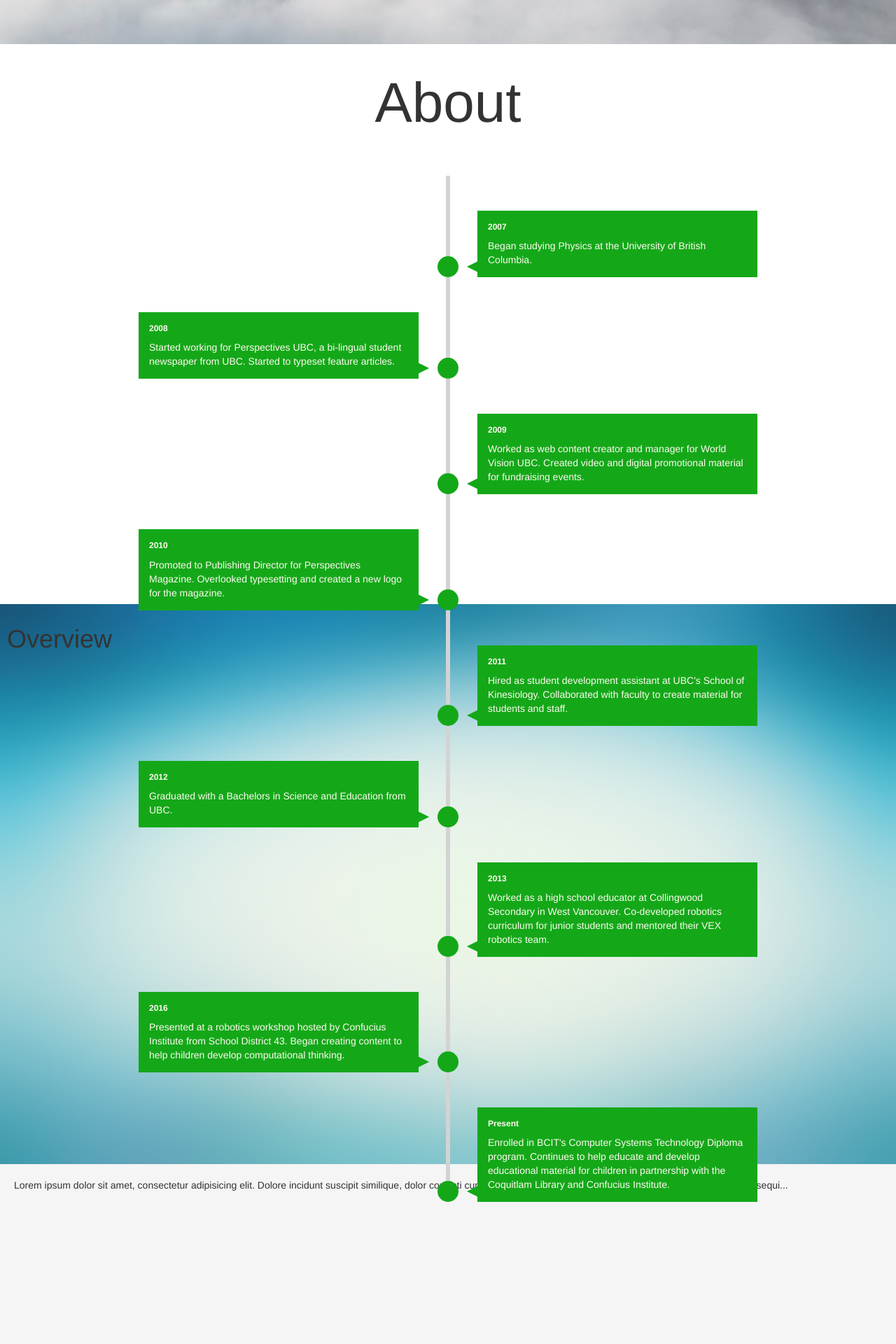
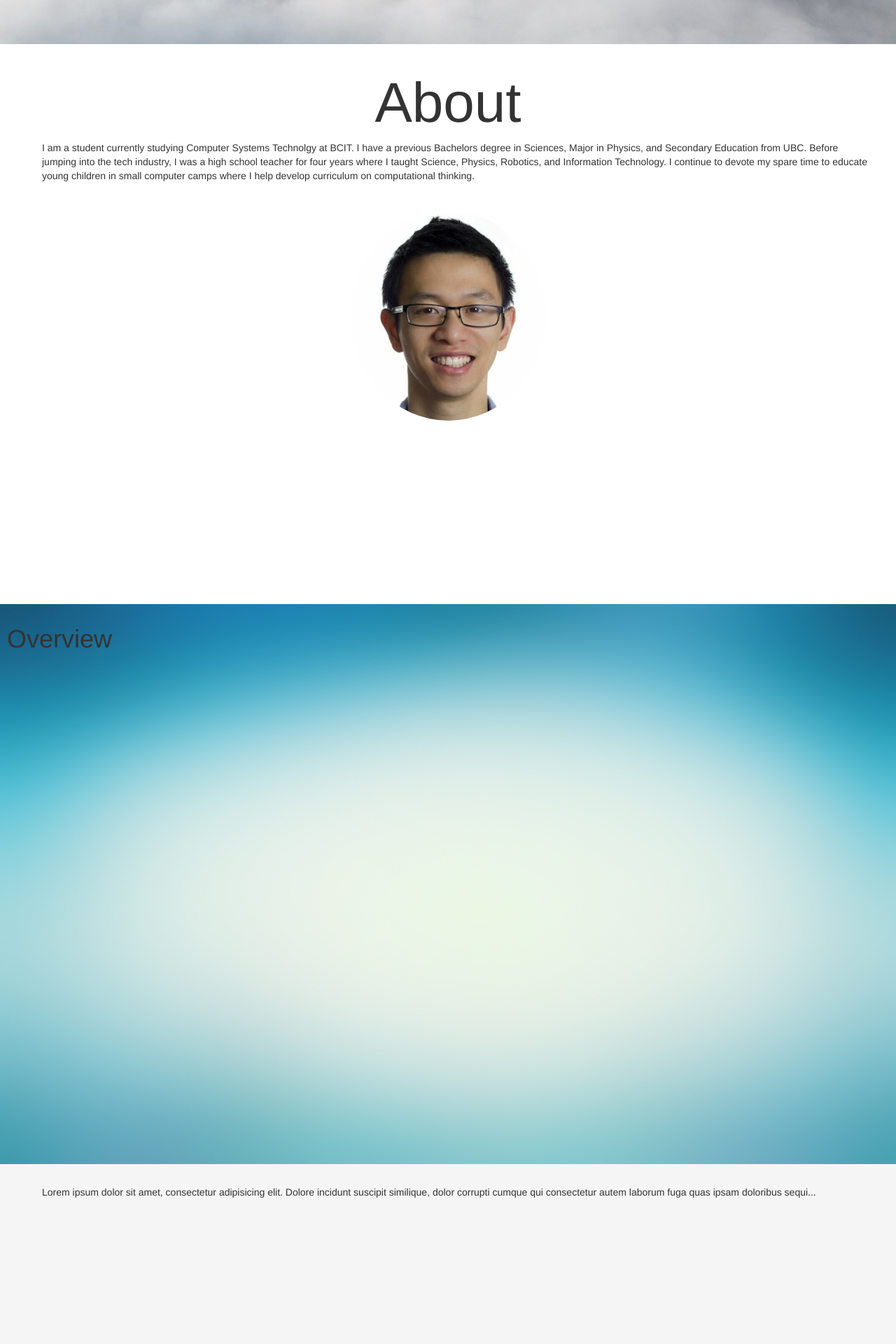
Before and after one commit to hchho/henryho.github.io, a PHP site: page / in a window 1280 px wide. Shown: the part 737-2657 px from the top of the page at 70% size. Run offline with PHP 8.4, Linux system fonts and the light colour scheme; some libraries are stand-ins or nearby versions.

Commit message:
Removed animation and placed static text

```diff
--- a/css/custom.css
+++ b/css/custom.css
@@ -1,5 +1,6 @@
-body, html, main, div.section {
+body, html, main, div:not(#about) {
     /* important */
+/*    min-height: 100%;*/
     height: 100%;
     margin: 0;
 }
@@ -14,6 +15,14 @@ h1#title {
     /* position: absolute; */
     top: 40%;
     font-size: 80px;
+}
+
+p {
+    margin: 10px 10px 40px 40px;
+}
+img {
+    display: block;
+    margin: 0 auto;
 }
 
 .cd-fixed-bg {
@@ -51,156 +60,3 @@ h1#title {
 .cd-color-2 {
     background-color: whitesmoke;
 }
-
-/*
-Timeline CSS style from George Martsoukos
-https://webdesign.tutsplus.com/tutorials/building-a-vertical-timeline-with-css-and-a-touch-of-javascript--cms-26528
-*/
-
-/* INTRO SECTION
-–––––––––––––––––––––––––––––––––––––––––––––––––– */
-
-
-.overview {
-    text-align: center;
-}
-
-/* TIMELINE
-–––––––––––––––––––––––––––––––––––––––––––––––––– */
-
-.timeline ul {
-    background: #e97162;
-    background: white;
-    padding: 50px 0;
-    color: floralwhite;
-}
-
-.timeline ul li {
-    list-style-type: none;
-    position: relative;
-    width: 6px;
-    margin: 0 auto;
-    padding-top: 50px;
-    background: lightgrey;
-}
-
-.timeline ul li::after {
-    content: '';
-    position: absolute;
-    left: 50%;
-    bottom: 0;
-    transform: translateX(-50%);
-    width: 30px;
-    height: 30px;
-    border-radius: 50%;
-    background: inherit;
-}
-
-.timeline ul li div {
-    position: relative;
-    bottom: 0;
-    width: 400px;
-    padding: 15px;
-    background: #14a819;
-}
-
-.timeline ul li div::before {
-    content: '';
-    position: absolute;
-    bottom: 7px;
-    width: 0;
-    height: 0;
-    border-style: solid;
-}
-
-.timeline ul li:nth-child(odd) div {
-    left: 45px;
-}
-
-.timeline ul li:nth-child(odd) div::before {
-    left: -15px;
-    border-width: 8px 16px 8px 0;
-    border-color: transparent #14a819 transparent transparent;
-}
-
-.timeline ul li:nth-child(even) div {
-    left: -439px;
-}
-
-.timeline ul li:nth-child(even) div::before {
-    right: -15px;
-    border-width: 8px 0 8px 16px;
-    border-color: transparent transparent transparent #14a819;
-}
-
-time {
-    display: block;
-    font-size: 1.2rem;
-    font-weight: bold;
-    margin-bottom: 8px;
-}
-
-
-/* EFFECTS
-–––––––––––––––––––––––––––––––––––––––––––––––––– */
-
-.timeline ul li::after {
-    transition: background .5s ease-in-out;
-}
-
-.timeline ul li.in-view::after {
-    background: #14a819;
-}
-
-.timeline ul li div {
-    visibility: hidden;
-    opacity: 0;
-    transition: all .5s ease-in-out;
-}
-
-.timeline ul li:nth-child(odd) div {
-    transform: translate3d(200px, 0, 0);
-}
-
-.timeline ul li:nth-child(even) div {
-    transform: translate3d(-200px, 0, 0);
-}
-
-.timeline ul li.in-view div {
-    transform: none;
-    visibility: visible;
-    opacity: 1;
-}
-
-
-/* GENERAL MEDIA QUERIES
-–––––––––––––––––––––––––––––––––––––––––––––––––– */
-
-@media screen and (max-width: 900px) {
-    .timeline ul li div {
-        width: 225px;
-    }
-    .timeline ul li:nth-child(even) div {
-        left: -289px;
-        /*250+45-6*/
-    }
-}
-
-@media screen and (max-width: 600px) {
-    .timeline ul li {
-        margin-left: 20px;
-    }
-    /*
-    .timeline ul li div {
-    width: calc(100vw - 91px);
-}
-    */
-    .timeline ul li:nth-child(even) div {
-        left: 45px;
-    }
-    .timeline ul li:nth-child(even) div::before {
-        left: -15px;
-        border-width: 8px 16px 8px 0;
-        border-color: transparent #14a819 transparent transparent;
-    }
-}
--- a/index.html
+++ b/index.html
@@ -7,6 +7,7 @@
         <link rel="stylesheet" type="text/css" href="css/custom.css" />
         <script src="https://raw.githubusercontent.com/jquery-backstretch/jquery-backstretch/master/jquery.backstretch.min.js"></script>
         <script src="https://ajax.googleapis.com/ajax/libs/jquery/2.2.1/jquery.min.js"></script>
+        <meta name="viewport" content="width=device-width, initial-scale=1">
     </head>
 
     <body>
@@ -18,55 +19,10 @@
             <div class="section cd-scrolling-bg cd-color-1">
                 <div class="cd-container" id="about">
                     <h1 class="text-center" id="title">About</h1>
-                    <section class="timeline">
-                        <ul>
-                            <li>
-                                <div>
-                                    <time>2007</time> Began studying Physics at the University of British Columbia.
-                                </div>
-                            </li>
-                            <li>
-                                <div>
-                                    <time>2008</time> Started working for Perspectives UBC, a bi-lingual student newspaper from UBC. Started to typeset feature articles.
-                                </div>
-                            </li>
-                            <li>
-                                <div>
-                                    <time>2009</time> Worked as web content creator and manager for World Vision UBC. Created video and digital promotional material for fundraising events.
-                                </div>
-                            </li>
-                            <li>
-                                <div>
-                                    <time>2010</time> Promoted to Publishing Director for Perspectives Magazine. Overlooked typesetting and created a new logo for the magazine.
-                                </div>
-                            </li>
-                            <li>
-                                <div>
-                                    <time>2011</time> Hired as student development assistant at UBC's School of Kinesiology. Collaborated with faculty to create material for students and staff.
-                                </div>
-                            </li>
-                            <li>
-                                <div>
-                                    <time>2012</time> Graduated with a Bachelors in Science and Education from UBC.
-                                </div>
-                            </li>
-                            <li>
-                                <div>
-                                    <time>2013</time> Worked as a high school educator at Collingwood Secondary in West Vancouver. Co-developed robotics curriculum for junior students and mentored their VEX robotics team.
-                                </div>
-                            </li>
-                            <li>
-                                <div>
-                                    <time>2016</time> Presented at a robotics workshop hosted by Confucius Institute from School District 43. Began creating content to help children develop computational thinking.
-                                </div>
-                            </li>
-                            <li>
-                                <div>
-                                    <time>Present</time> Enrolled in BCIT's Computer Systems Technology Diploma program. Continues to help educate and develop educational material for children in partnership with the Coquitlam Library and Confucius Institute.
-                                </div>
-                            </li>
-                        </ul>
-                    </section>
+                    <P>
+                        I am a student currently studying Computer Systems Technolgy at BCIT. I have a previous Bachelors degree in Sciences, Major in Physics, and Secondary Education from UBC. Before jumping into the tech industry, I was a high school teacher for four years where I taught Science, Physics, Robotics, and Information Technology. I continue to devote my spare time to educate young children in small computer camps where I help develop curriculum on computational thinking.
+                    </P>
+                    <img src="images/henry.jpeg" class="img-circle img-responsive" alt="Henry's pic" />
                 </div>
             </div>
             <div class="section cd-fixed-bg cd-bg-2">
```
Also changed, not shown: images/henry.jpeg (added), images/scratch.jpeg (added), images/vex-iq.png (added).
